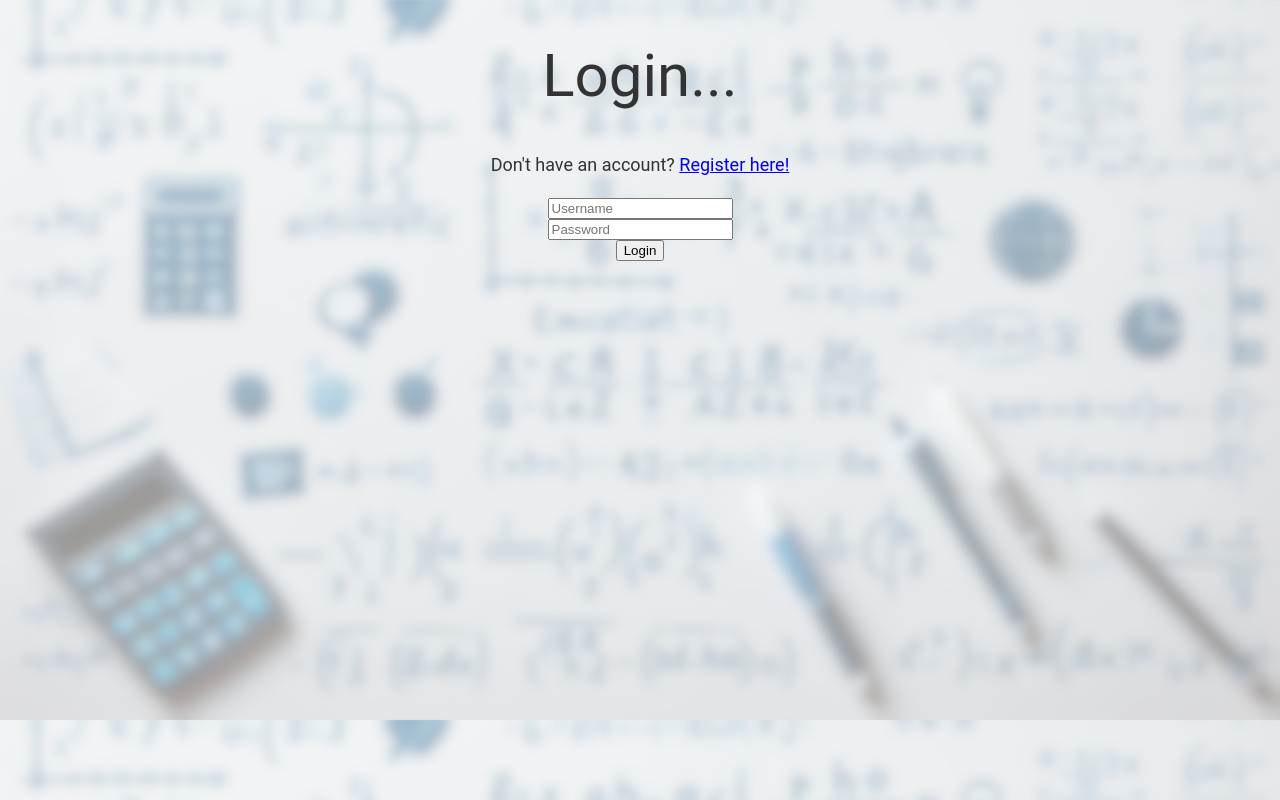
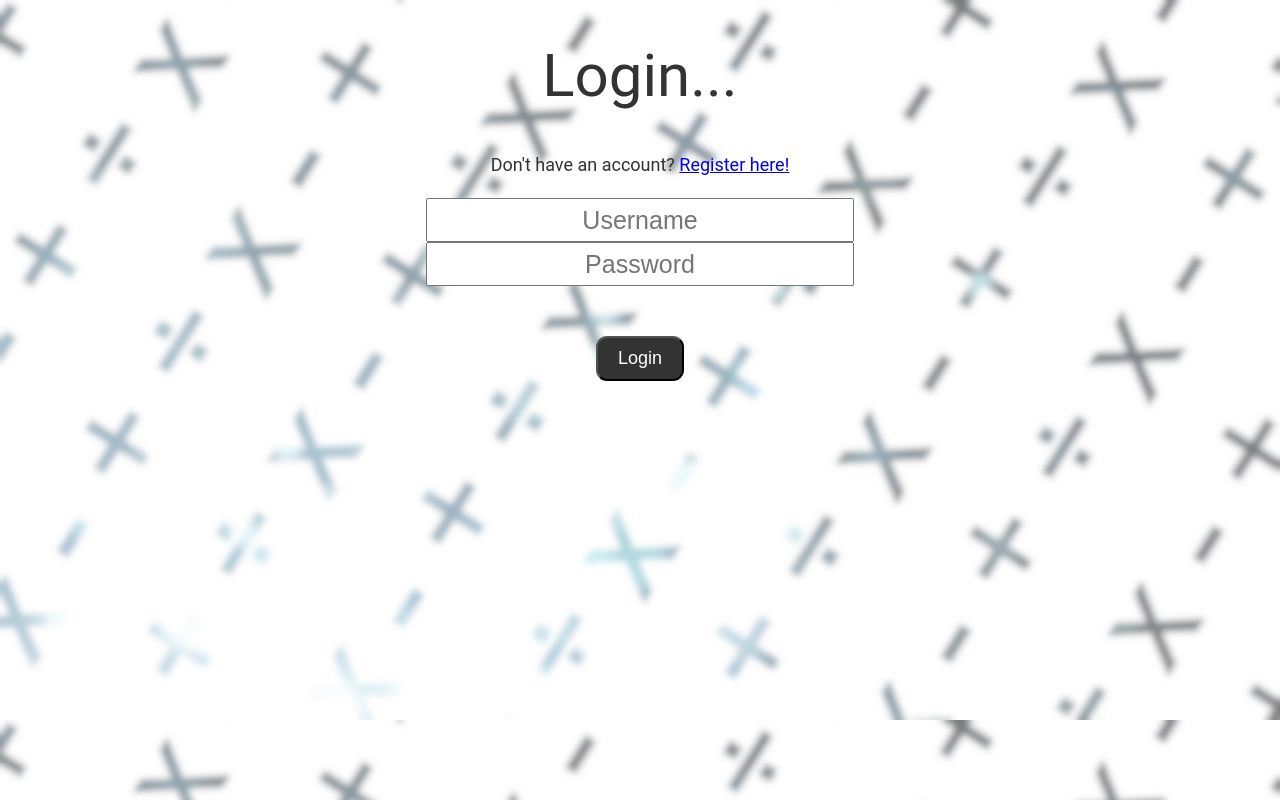
Before and after one commit to sbrugel/Hackathon2024, a React (Create React App) app in the folder client/: page / in a window 1280 px wide. Built offline with nearby package versions, Linux system fonts and the light colour scheme.

Commit message:
more css yippee

```diff
--- a/client/src/components/HomePage.js
+++ b/client/src/components/HomePage.js
@@ -69,7 +69,7 @@
                         <tr>
                             <th>Name</th>
                             <th>Creator</th>
-                            <th>Difficulty</th>
+                            <th>Grade Level</th>
                             <th></th>
                             <th></th>
                             <th></th>
--- a/client/src/components/Login.jsx
+++ b/client/src/components/Login.jsx
@@ -30,9 +30,7 @@
             axios
                 .post("http://localhost:" + config.PORT + "/login", user)
                 .then((res) => {
-                    alert(res.data.message + " " + config.PORT);
                     setLoginUser(res.data.user);
-                    // TODO: navigate("/");
                 });
         } else {
             alert("Missing a field!");
@@ -55,6 +53,13 @@
                         onChange={handleChange}
                         placeholder="Username"
                         autocomplete="off"
+                        style={{
+                            width: "30%",
+                            textAlign: "center",
+                            fontSize: "25px",
+                            padding: "10px 20px",
+                            height: "20px"
+                        }}
                     />
                 </Form.Group>
                 <Form.Group>
@@ -65,11 +70,19 @@
                         value={user.password}
                         onChange={handleChange}
                         placeholder="Password"
+                        style={{
+                            width: "30%",
+                            textAlign: "center",
+                            fontSize: "25px",
+                            padding: "10px 20px",
+                            height: "20px"
+                        }}
                     />
                 </Form.Group>
                 <Form.Group>
                     <Button
                         type="submit"
+                        className="new_problem"
                         onClick={(e) => {
                             e.preventDefault();
                             login();
--- a/client/src/components/ProblemSetMaker.js
+++ b/client/src/components/ProblemSetMaker.js
@@ -35,19 +35,33 @@
                     type="text"
                     value={name}
                     onChange={handleNameChange}
-                    style={{ width: "60%", textAlign: "center", fontSize: "25px", margin: "0 auto", padding: "10px 20px", height: "20px"}}
+                    style={{
+                        width: "60%",
+                        textAlign: "center",
+                        fontSize: "25px",
+                        margin: "0 auto",
+                        padding: "10px 20px",
+                        height: "20px"
+                    }}
                 />
             </Form.Group>
             <br />
             <Form.Group controlId="difficulty">
-                <Form.Label className ="label">Difficulty</Form.Label>
+                <Form.Label className="label">Grade Level</Form.Label>
                 <br />
                 <Form.Control
                     as="select"
                     value={difficulty}
                     onChange={handleDifficultyChange}
-                style={{ width: "60%", textAlign: "center", fontSize: "15px", margin: "0 auto", padding: "10px 20px", borderRadius: "10px", height: "50px"}}
-
+                    style={{
+                        width: "60%",
+                        textAlign: "center",
+                        fontSize: "15px",
+                        margin: "0 auto",
+                        padding: "10px 20px",
+                        borderRadius: "10px",
+                        height: "50px"
+                    }}
                 >
                     <option value="">Select Difficulty...</option>
                     <option value="1st Grade">1st Grade</option>
@@ -84,7 +98,8 @@
                     ))}
                 </tbody>
             </Table>
-            <Button style={{
+            <Button
+                style={{
                     display: "block",
                     margin: "0 auto",
                     padding: "10px 20px",
--- a/client/src/components/Register.jsx
+++ b/client/src/components/Register.jsx
@@ -52,6 +52,13 @@
                         onChange={handleChange}
                         autocomplete="off"
                         placeholder="Username"
+                        style={{
+                            width: "30%",
+                            textAlign: "center",
+                            fontSize: "25px",
+                            padding: "10px 20px",
+                            height: "20px"
+                        }}
                     />
                 </Form.Group>
                 <Form.Group>
@@ -62,15 +69,25 @@
                         value={user.password}
                         onChange={handleChange}
                         placeholder="Password"
+                        style={{
+                            width: "30%",
+                            textAlign: "center",
+                            fontSize: "25px",
+                            padding: "10px 20px",
+                            height: "20px"
+                        }}
                     />
                 </Form.Group>
                 <Form.Group>
-                    <Button type="submit" onClick={register}>
+                    <Button
+                        type="submit"
+                        className="new_problem"
+                        onClick={register}
+                    >
                         Register
                     </Button>
                 </Form.Group>
             </Form>
-            <Button onClick={register}>OK</Button>
         </>
     );
 };
--- a/client/src/index.css
+++ b/client/src/index.css
@@ -11,8 +11,9 @@
         margin: 0;
     }
 
-    background-image: url(./assets/bg.png);
+    background-image: url(./assets/bg1.jpg);
     background-size: cover;
+
     input[type="number"] {
         -moz-appearance: textfield;
     }
```
Also changed, not shown: client/src/assets/bg1.jpg (added). Lines whose indentation alone changed are shown as unchanged.
